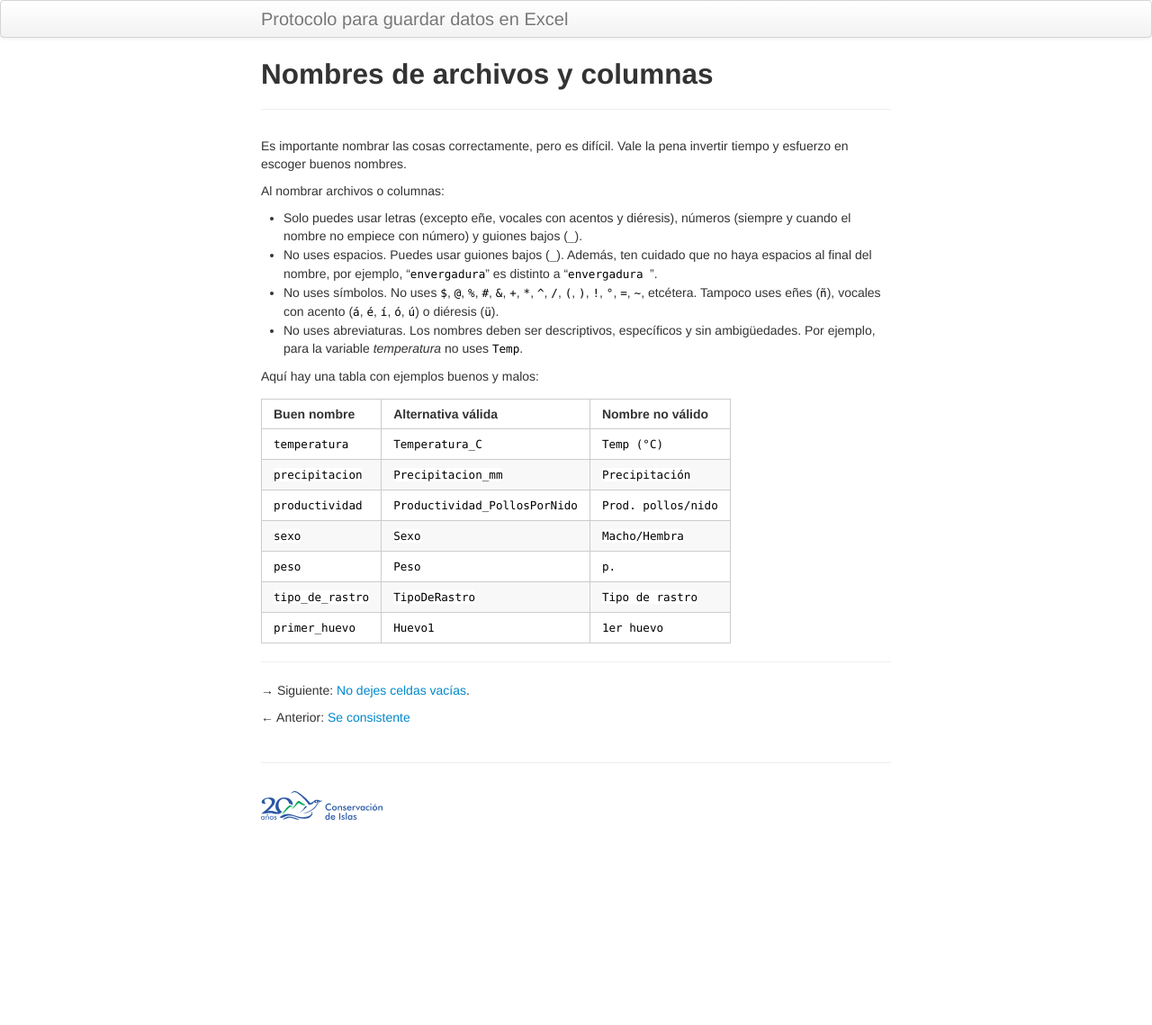
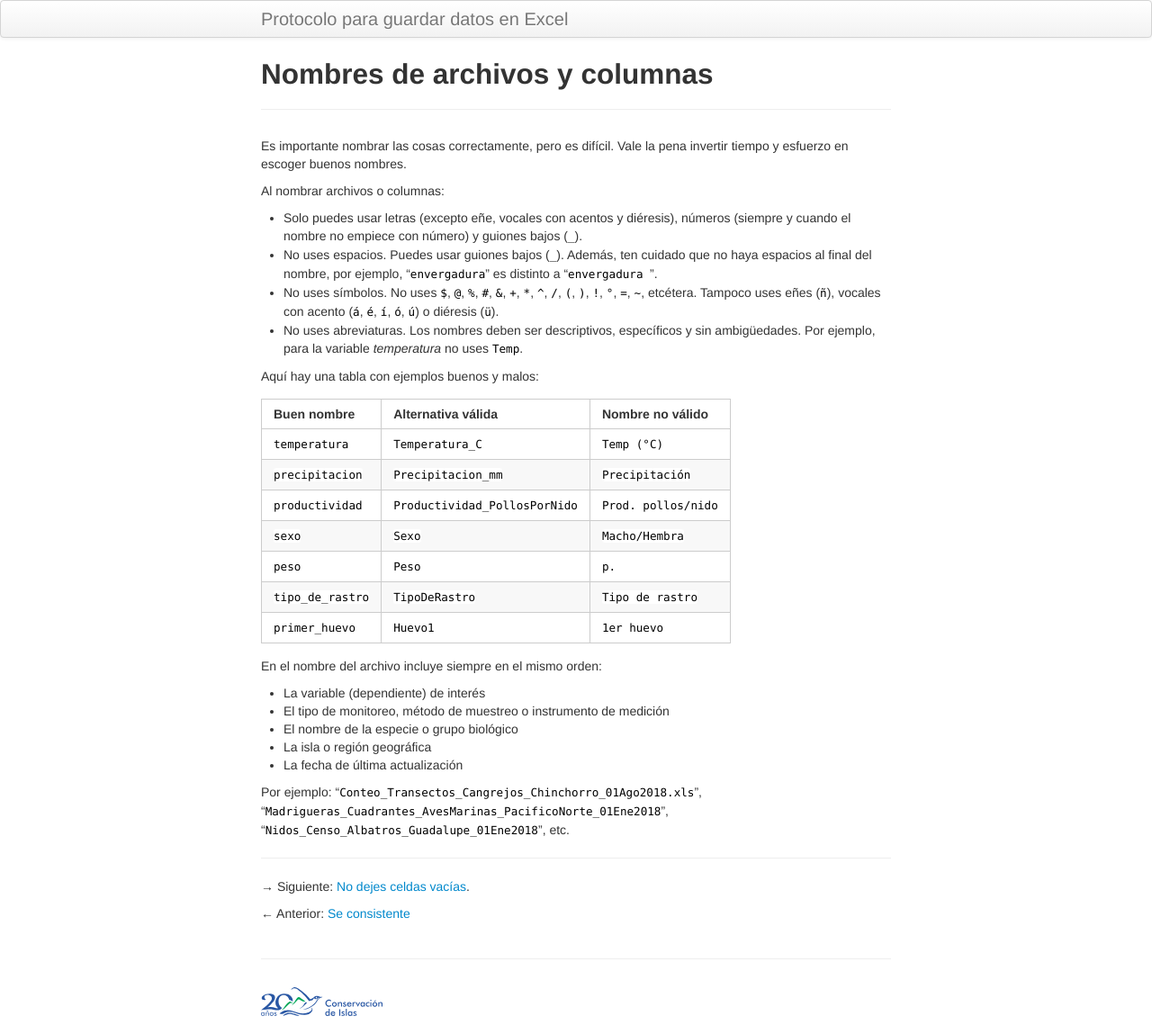
Before and after one commit to MaritzaB/datos_en_excel, a Jekyll site: the page built from pages/nomenclatura.md, in a window 1280 px wide. Shown: the whole page at 90% size. Built offline with Jekyll 4.4.1, drawn with Linux system fonts in a browser that asks for light colours; before the commit the page ends 921 px from its top, so only the background shows below that.

Commit message:
Detalla la nomenclatura de archivos

```diff
--- a/pages/nomenclatura.md
+++ b/pages/nomenclatura.md
@@ -25,6 +25,16 @@ Aquí hay una tabla con ejemplos buenos y malos:
 `tipo_de_rastro` | `TipoDeRastro`                | `Tipo de rastro`
 `primer_huevo`   | `Huevo1`                      | `1er huevo`
 
+En el nombre del archivo incluye siempre en el mismo orden:
+
+- La variable (dependiente) de interés
+- El tipo de monitoreo, método de muestreo o instrumento de medición
+- El nombre de la especie o grupo biológico
+- La isla o región geográfica
+- La fecha de última actualización
+
+Por ejemplo: "`Conteo_Transectos_Cangrejos_Chinchorro_01Ago2018.xls`", "`Madrigueras_Cuadrantes_AvesMarinas_PacificoNorte_01Ene2018`", "`Nidos_Censo_Albatros_Guadalupe_01Ene2018`", etc.
+
 ---
 
 &rarr; Siguiente: [No dejes celdas vacías](celdas_vacias.html).
```
Also changed, not shown: pages/consistencia.md (+1 -1 lines).
